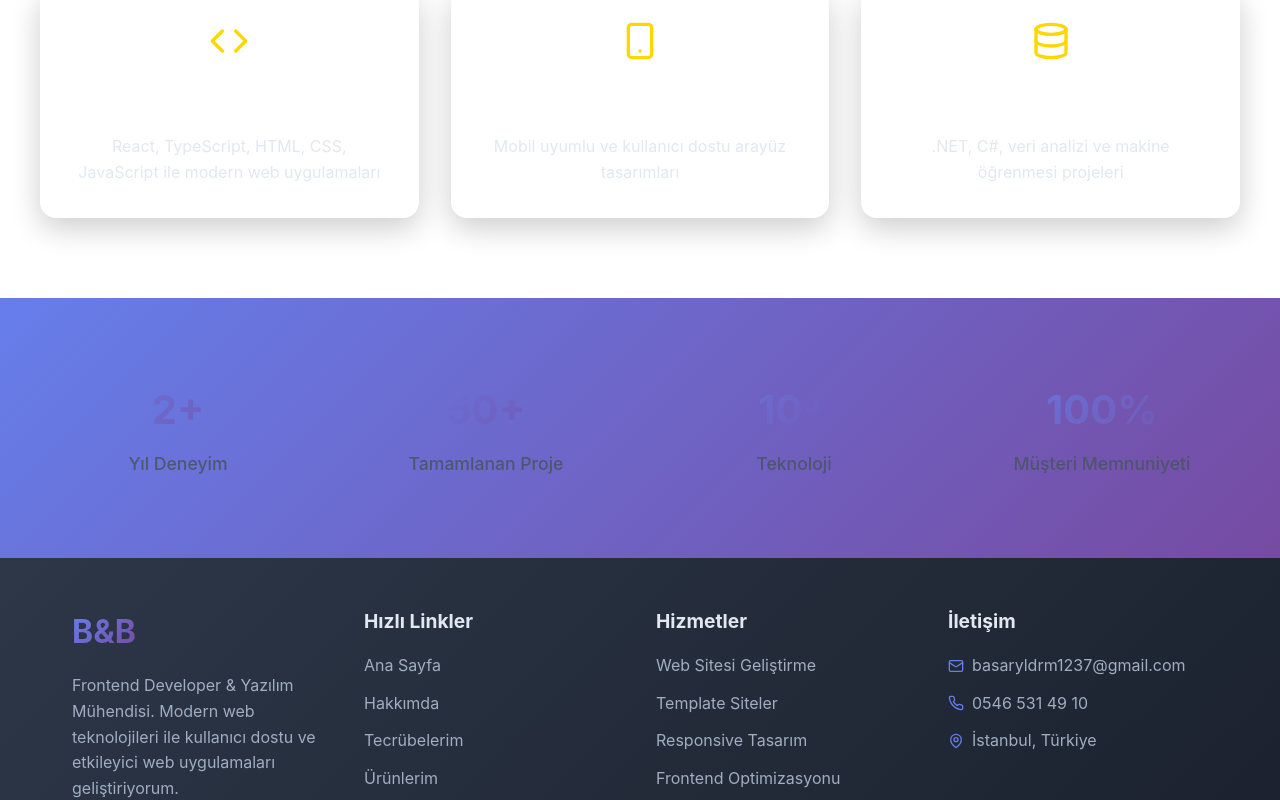
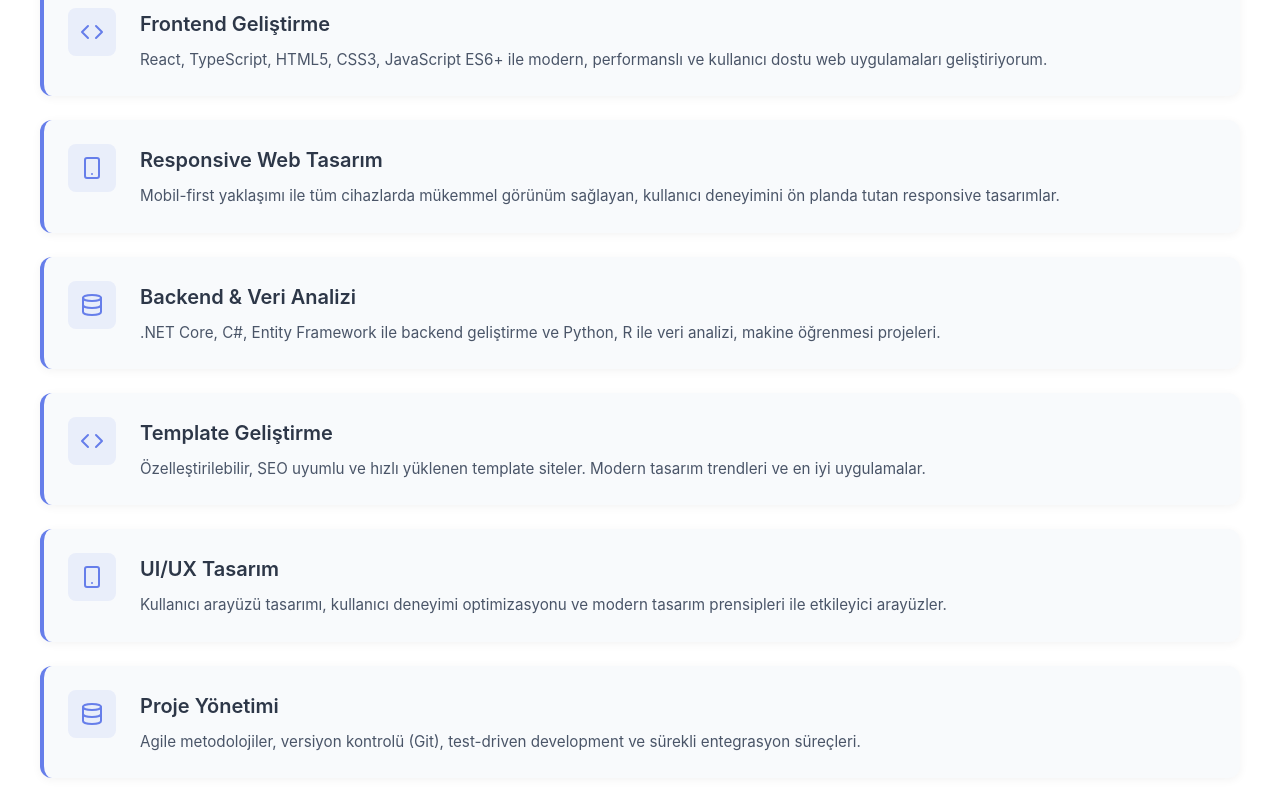
Before and after one commit to basar1237/basary-portfolio, a React (Create React App) app: page / in a window 1280 px wide. Shown: the part 800-1600 px from the top of the page. Built offline with nearby package versions, Linux system fonts and the light colour scheme; the HTML template or start-up script is replaced by a standard one.

Commit message:
home changes

```diff
--- a/src/pages/Home.css
+++ b/src/pages/Home.css
@@ -147,8 +147,56 @@
   text-align: center;
   font-size: 2.5rem;
   font-weight: 700;
-  color: white;
+  color: #2d3748;
   margin-bottom: 3rem;
+}
+
+.expertise-list {
+  display: flex;
+  flex-direction: column;
+  gap: 1.5rem;
+}
+
+.expertise-item {
+  display: flex;
+  align-items: flex-start;
+  gap: 1.5rem;
+  background: #f8fafc;
+  border-radius: 12px;
+  padding: 1.5rem;
+  border-left: 4px solid #667eea;
+  transition: all 0.3s ease;
+  box-shadow: 0 2px 10px rgba(0, 0, 0, 0.05);
+}
+
+.expertise-item:hover {
+  transform: translateX(5px);
+  box-shadow: 0 4px 20px rgba(102, 126, 234, 0.15);
+  background: #ffffff;
+}
+
+.expertise-icon {
+  color: #667eea;
+  background: rgba(102, 126, 234, 0.1);
+  border-radius: 8px;
+  padding: 0.75rem;
+  flex-shrink: 0;
+  display: flex;
+  align-items: center;
+  justify-content: center;
+}
+
+.expertise-content h3 {
+  font-size: 1.25rem;
+  font-weight: 600;
+  color: #2d3748;
+  margin-bottom: 0.5rem;
+}
+
+.expertise-content p {
+  color: #4a5568;
+  line-height: 1.6;
+  font-size: 0.95rem;
 }
 
 .skills-grid {
@@ -193,7 +241,7 @@
 
 .stats-section {
   padding: 80px 2rem;
-  background: linear-gradient(135deg, #667eea 0%, #764ba2 100%);
+  background: white;
 }
 
 .stats-container {
@@ -206,19 +254,20 @@
 
 .stat-item {
   text-align: center;
-  color: white;
+  color: #2d3748;
 }
 
 .stat-item h3 {
   font-size: 3rem;
   font-weight: 700;
   margin-bottom: 0.5rem;
+  color: #667eea;
 }
 
 .stat-item p {
   font-size: 1.1rem;
-  opacity: 0.9;
-  color: white;
+  color: #4a5568;
+  font-weight: 500;
 }
 
 @media (max-width: 768px) {
@@ -236,6 +285,16 @@
     justify-content: center;
   }
 
+  .expertise-item {
+    flex-direction: column;
+    text-align: center;
+    gap: 1rem;
+  }
+
+  .expertise-icon {
+    align-self: center;
+  }
+
   .skills-grid {
     grid-template-columns: 1fr;
   }
--- a/src/pages/Home.tsx
+++ b/src/pages/Home.tsx
@@ -32,7 +32,7 @@ const Home = () => {
                 Projelerimi Gör
                 <ArrowRight size={20} />
               </Link>
-              <Link to="/contact" className="btn btn-secondary">
+              <Link to="/contact" className="btn btn-primary">
                 İletişime Geç
               </Link>
             </div>
@@ -67,29 +67,65 @@ const Home = () => {
           className="skills-container"
         >
           <h2 className="section-title">Uzmanlık Alanlarım</h2>
-          <div className="skills-grid">
-            <div className="skill-card">
-              <div className="skill-icon">
-                <Code size={40} />
+          <div className="expertise-list">
+            <div className="expertise-item">
+              <div className="expertise-icon">
+                <Code size={24} />
               </div>
-              <h3>Frontend Geliştirme</h3>
-              <p>React, TypeScript, HTML, CSS, JavaScript ile modern web uygulamaları</p>
+              <div className="expertise-content">
+                <h3>Frontend Geliştirme</h3>
+                <p>React, TypeScript, HTML5, CSS3, JavaScript ES6+ ile modern, performanslı ve kullanıcı dostu web uygulamaları geliştiriyorum.</p>
+              </div>
             </div>
 
-            <div className="skill-card">
-              <div className="skill-icon">
-                <Smartphone size={40} />
+            <div className="expertise-item">
+              <div className="expertise-icon">
+                <Smartphone size={24} />
               </div>
-              <h3>Responsive Tasarım</h3>
-              <p>Mobil uyumlu ve kullanıcı dostu arayüz tasarımları</p>
+              <div className="expertise-content">
+                <h3>Responsive Web Tasarım</h3>
+                <p>Mobil-first yaklaşımı ile tüm cihazlarda mükemmel görünüm sağlayan, kullanıcı deneyimini ön planda tutan responsive tasarımlar.</p>
+              </div>
             </div>
 
-            <div className="skill-card">
-              <div className="skill-icon">
-                <Database size={40} />
+            <div className="expertise-item">
+              <div className="expertise-icon">
+                <Database size={24} />
               </div>
-              <h3>Backend & Data Science</h3>
-              <p>.NET, C#, veri analizi ve makine öğrenmesi projeleri</p>
+              <div className="expertise-content">
+                <h3>Backend & Veri Analizi</h3>
+                <p>.NET Core, C#, Entity Framework ile backend geliştirme ve Python, R ile veri analizi, makine öğrenmesi projeleri.</p>
+              </div>
+            </div>
+
+            <div className="expertise-item">
+              <div className="expertise-icon">
+                <Code size={24} />
+              </div>
+              <div className="expertise-content">
+                <h3>Template Geliştirme</h3>
+                <p>Özelleştirilebilir, SEO uyumlu ve hızlı yüklenen template siteler. Modern tasarım trendleri ve en iyi uygulamalar.</p>
+              </div>
+            </div>
+
+            <div className="expertise-item">
+              <div className="expertise-icon">
+                <Smartphone size={24} />
+              </div>
+              <div className="expertise-content">
+                <h3>UI/UX Tasarım</h3>
+                <p>Kullanıcı arayüzü tasarımı, kullanıcı deneyimi optimizasyonu ve modern tasarım prensipleri ile etkileyici arayüzler.</p>
+              </div>
+            </div>
+
+            <div className="expertise-item">
+              <div className="expertise-icon">
+                <Database size={24} />
+              </div>
+              <div className="expertise-content">
+                <h3>Proje Yönetimi</h3>
+                <p>Agile metodolojiler, versiyon kontrolü (Git), test-driven development ve sürekli entegrasyon süreçleri.</p>
+              </div>
             </div>
           </div>
         </motion.div>
@@ -101,9 +137,9 @@ const Home = () => {
           whileInView={{ opacity: 1, y: 0 }}
           transition={{ duration: 0.8 }}
           viewport={{ once: true }}
-          className="stats-container text-white"
+          className="stats-container"
         >
-          <div className="stat-item text-white">
+          <div className="stat-item">
             <h3>2+</h3>
             <p>Yıl Deneyim</p>
           </div>
```
